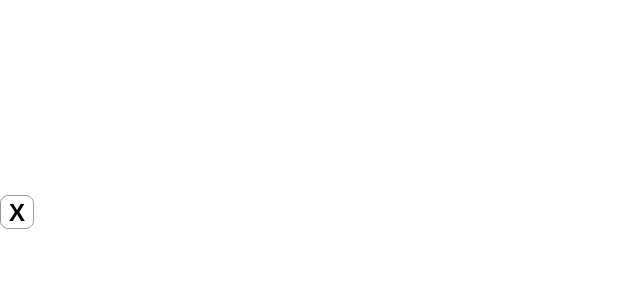
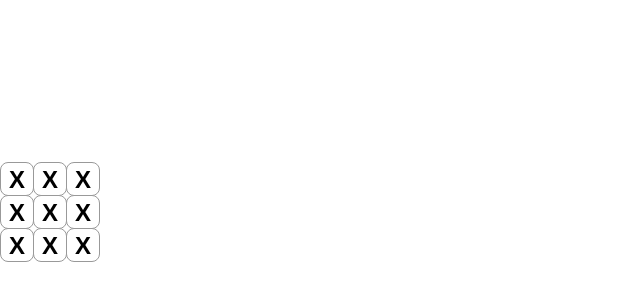
Before and after one commit to omerozceylan/tic-tac-toe-react, a React (Vite) app: page / in a window 1280 px wide. Shown: the part 188-488 px from the top of the page, without its empty margins (0-640 px from the left). Built offline with nearby package versions, Linux system fonts and the light colour scheme.

Commit message:
feat: ui ready

```diff
--- a/src/App.jsx
+++ b/src/App.jsx
@@ -1,13 +1,16 @@
 import { useState } from 'react'
 import reactLogo from './assets/react.svg'
 import viteLogo from '/vite.svg'
+import Square from './square'
 import './App.css'
 
 function App() {
 
   return (
     <>
-       <button className="square">X</button>
+       <Square>
+
+       </Square>
 
     </>
   )
--- /dev/null
+++ b/src/square.jsx
@@ -0,0 +1,27 @@
+export default function Square() {
+    return (
+        <>
+            <div className="board-row">
+                <button className="square">X</button>
+                <button className="square">X</button>
+                <button className="square">X</button>
+            </div>
+            <div className="board-row">
+                <button className="square">X</button>
+                <button className="square">X</button>
+                <button className="square">X</button>
+            </div>
+            <div className="board-row">
+                <button className="square">X</button>
+                <button className="square">X</button>
+                <button className="square">X</button>
+            </div>
+
+
+
+
+
+
+        </>
+    )
+}
```
